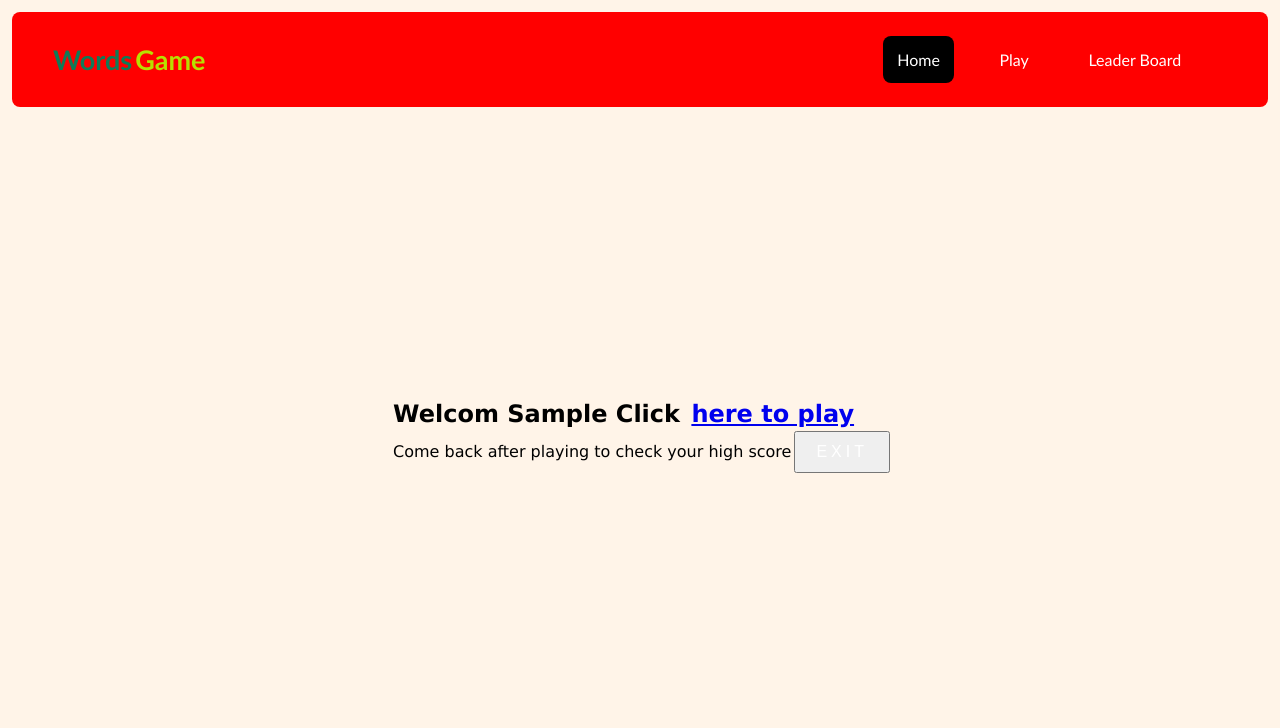
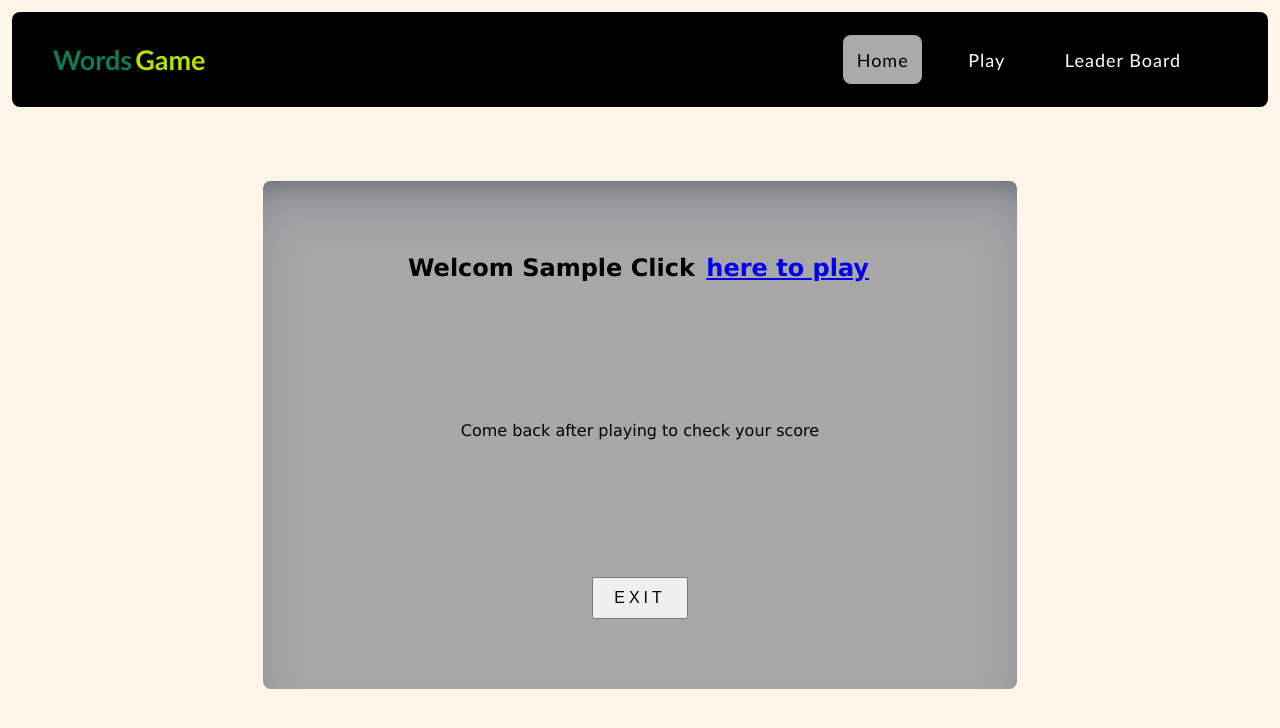
Before and after one commit to Mario-Mellek/Words-game, a React (Vite) app in the folder front-end/: page / in a window 1280 px wide. Both pictures are taken after typing "Sample" into the empty fields and a click on the input "Enter". Shown: the top 728 px of the page. Built offline with nearby package versions, Linux system fonts and the light colour scheme.

Commit message:
edited styles

```diff
--- a/front-end/src/pages/LandingPage.jsx
+++ b/front-end/src/pages/LandingPage.jsx
@@ -53,7 +53,7 @@ export default function LandingPage() {
               <div className="user-box">
                 <input
                   onChange={handleChange}
-                  placeholder='User-name'
+                  placeholder='Enter your name'
                   type="text"
                   name="userName"
                   id="name" />
@@ -62,9 +62,9 @@ export default function LandingPage() {
             </form>
           </div>
           :
-          <div>
+          <div className='card'>
             <h1>Welcom {user.userName} Click <Link to='/Playgame'>here to play</Link></h1>
-            {!user.personalBest && !user.prevAttempt ? <span>Come back after playing to check your high score</span> : null}
+            {!user.personalBest && !user.prevAttempt ? <span>Come back after playing to check your score</span> : null}
             {user.personalBest && <p>Personal best: {user.personalBest} </p>}
             {user.prevAttempt && <p>Previous attempt: {user.prevAttempt} </p>}
             <button className='exit-btn' onClick={exitGame}>Exit</button>
--- a/front-end/src/styles/landingPage.css
+++ b/front-end/src/styles/landingPage.css
@@ -53,7 +53,7 @@ form {
 .login-box input[type='submit'],
 .exit-btn {
   padding: 10px 20px;
-  color: #ffffff;
+  color: black;
   font-size: 16px;
   text-decoration: none;
   text-transform: uppercase;
@@ -68,3 +68,20 @@ form {
   box-shadow: 0 0 5px #03f40f, 0 0 25px #03f40f, 0 0 50px #03f40f,
     0 0 100px #03f40f;
 }
+.card {
+  display: flex;
+  flex-direction: column;
+  align-items: center;
+  justify-content: space-around;
+  width: 60%;
+  height: 80%;
+  border-radius: 0.5rem;
+  background: rgb(167, 167, 167);
+  box-shadow: rgba(50, 50, 93, 0.25) 0px 30px 50px -12px inset,
+    rgba(0, 0, 0, 0.3) 0px 18px 26px -18px inset;
+}
+.exit-btn:hover {
+  background: #f40303;
+  box-shadow: 0 0 5px #f40303, 0 0 25px #f40303, 0 0 50px #f40303,
+    0 0 100px #f40303;
+}
--- a/front-end/src/styles/navBar.css
+++ b/front-end/src/styles/navBar.css
@@ -8,14 +8,15 @@ nav {
   align-items: center;
   justify-content: space-between;
   height: fit-content;
-  background-color: red;
+  background-color: rgb(0, 0, 0);
   color: white;
   margin-bottom: 1vh;
   border-radius: 0.5rem;
   font-family: 'Gill Sans', 'Gill Sans MT', Calibri, 'Trebuchet MS', sans-serif;
 }
-li .active {
-  background-color: rgb(0, 0, 0);
+nav li .active {
+  background-color: rgb(170, 170, 170);
+  color: black;
   border-radius: 0.5rem;
 }
 .logo {
@@ -37,7 +38,8 @@ li .active {
 .nav-list li {
   display: inline-block;
   padding: 0.86rem 1rem;
-  font-size: medium;
+  font-size: large;
+  letter-spacing: 1px;
 }
 .nav-list a {
   color: inherit;
@@ -48,5 +50,5 @@ li .active {
 .nav-list a:active {
   text-decoration: none;
   border-radius: 0.5rem;
-  border: 1px solid rgb(224, 0, 0);
+  border: 1px solid rgb(255, 255, 255);
 }
```
